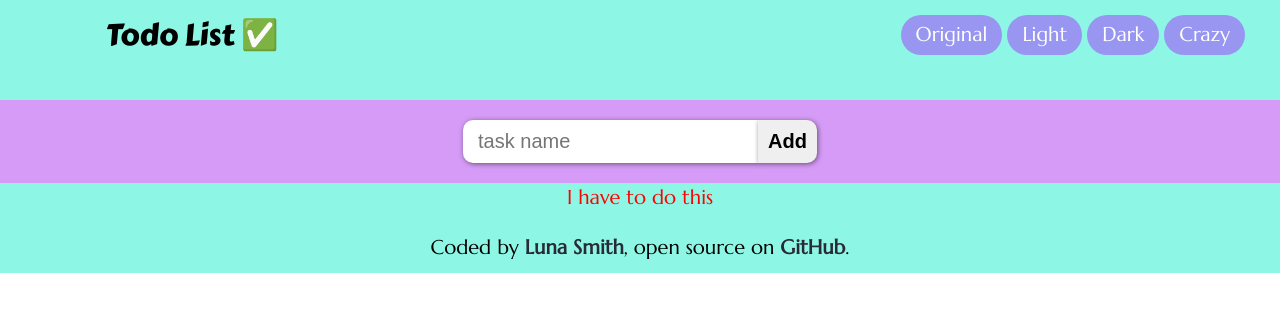
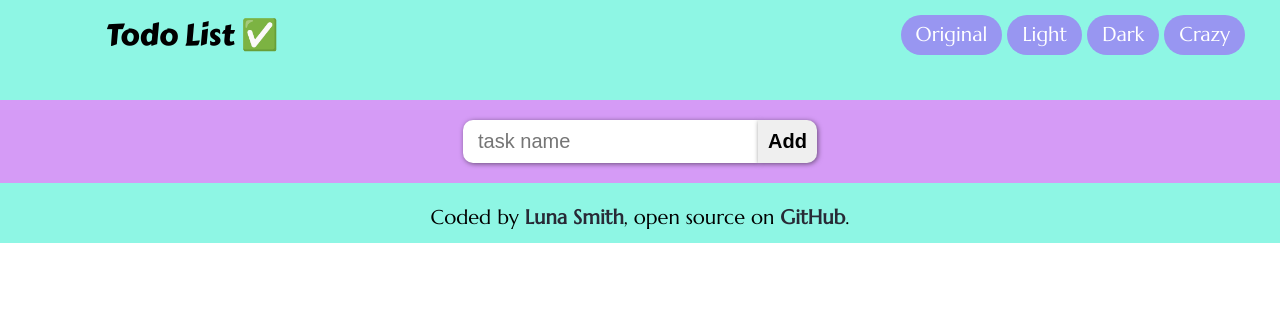
Before and after one commit to Lu-Smith/my_todo_list_react_typescript_redux, a React (Create React App) app: page / in a window 1280 px wide. Shown: the top 312 px of the page. Built offline with nearby package versions, Linux system fonts and the light colour scheme.

Commit message:
Updated Main.tsx
Created AddedTasks.tsx

```diff
--- /dev/null
+++ b/src/app/components/AddedTasks.tsx
@@ -0,0 +1,9 @@
+import React, {FC} from 'react'
+
+const AddedTasks: FC = () => {
+  return (
+    <div>AddedTasks</div>
+  )
+}
+
+export default AddedTasks;
--- a/src/app/components/Main.tsx
+++ b/src/app/components/Main.tsx
@@ -1,15 +1,30 @@
-import React, {FC} from 'react'
-import { MainContainer, NewTask, Button, TasksList, AddedTasks, Input } from './styles/Main.styled';
+import React, {FC, useState} from 'react';
+import { useAppDispatch, useAppSelector } from '../hooks';
+import { addTask } from '../../features/newtaskSlice';
+import AddedTasks from './AddedTasks';
+import { MainContainer, NewTask, Button, TasksList, Input } from './styles/Main.styled';
 
 const Main: FC = () => {
+
+    const [createTask, setCreateTask] = useState<string>("");
+    const dispatch = useAppDispatch();
+    const newtasks = useAppSelector((state) => state.newtask.value)
+
+
+    const handleAddTask = () => {
+        dispatch(addTask)
+    }
+
   return (
     <MainContainer>
         <NewTask>
-            <Input type='text' placeholder='task name'/>
-            <Button>Add</Button>
+            <Input type='text' value={createTask} placeholder='task name' onChange={(e) => setCreateTask(e.target.value)}/>
+            <Button onClick={handleAddTask}>Add</Button>
         </NewTask>
         <TasksList>
-            <AddedTasks>I have to do this</AddedTasks>
+            {newtasks.map((task: string, index:number) => {
+               return <AddedTasks key={index}/>
+            })}
         </TasksList>
     </MainContainer>
   )
--- a/src/app/components/styles/Main.styled.ts
+++ b/src/app/components/styles/Main.styled.ts
@@ -37,7 +37,3 @@ export const Button = styled.button`
 export const TasksList = styled.div`
   color: red;
 `
-
-export const AddedTasks = styled.div`
-  color: red;
-`
--- a/src/features/newtaskSlice.ts
+++ b/src/features/newtaskSlice.ts
@@ -1,15 +1,15 @@
 import { createSlice } from '@reduxjs/toolkit'
 import type { PayloadAction } from '@reduxjs/toolkit'
-import type { RootState } from '../app/store'
+
 
 // Define a type for the slice state
 interface NewTaskState {
-  value: string
+  value: string[]
 }
 
 // Define the initial state using that type
 const initialState: NewTaskState = {
-  value: "",
+  value: [],
 }
 
 export const newtaskSlice = createSlice({
@@ -19,7 +19,7 @@ export const newtaskSlice = createSlice({
   reducers: {
     // Use the PayloadAction type to declare the contents of `action.payload`
     addTask: (state, action: PayloadAction<string>) => {
-      state.value = action.payload;
+      state.value.push(action.payload);
     },
   },
 })
```
